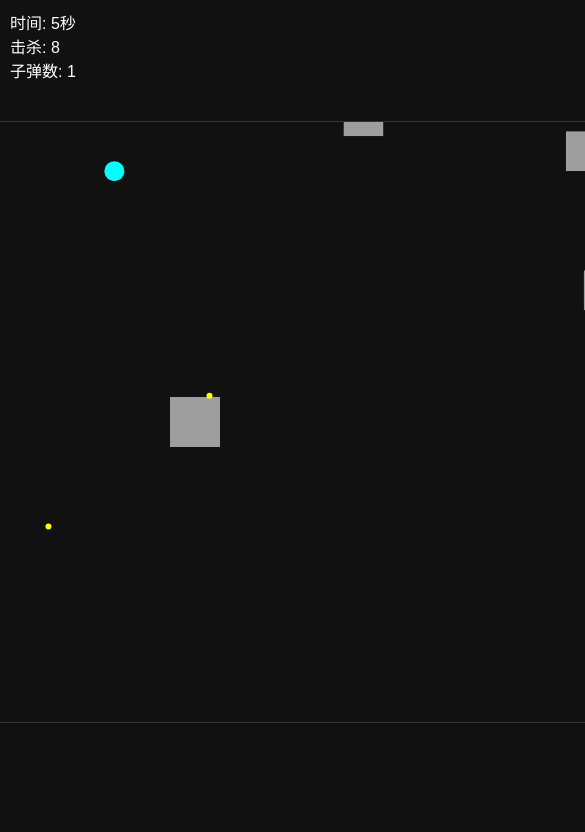
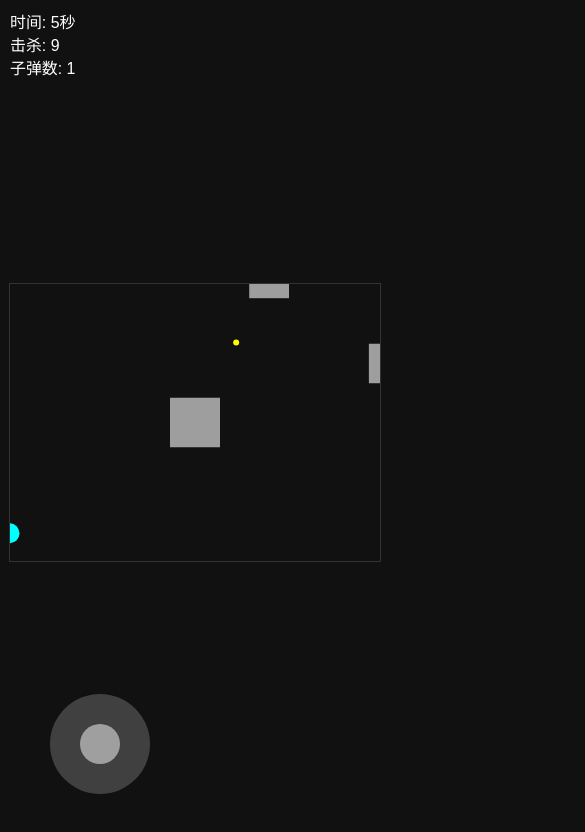
Before and after one commit to muykeee/sansiseize, a plain HTML site: page index.html in a window 390 px wide. Shown: the whole page, 585 px wide, since content can reach past the window. Drawn offline with Linux system fonts and the light colour scheme.

Commit message:
Update index.html

```diff
--- a/index.html
+++ b/index.html
@@ -2,7 +2,7 @@
 <html>
 <head>
     <meta charset="UTF-8">
-    <meta name="viewport" content="width=device-width, initial-scale=1.0">
+    <meta name="viewport" content="width=device-width, initial-scale=1.0, maximum-scale=1.0, user-scalable=no">
     <title>Roguelike生存</title>
     <style>
         body {
@@ -14,15 +14,20 @@
             align-items: center;
             height: 100vh;
             font-family: Arial, sans-serif;
+            touch-action: none;
         }
         canvas {
             border: 1px solid #333;
+            max-width: 100%;
+            max-height: 100vh;
         }
         #stats {
             position: fixed;
             top: 10px;
             left: 10px;
             color: white;
+            font-size: calc(12px + 1vw);
+            z-index: 100;
         }
         #gameOver {
             display: none;
@@ -35,6 +40,34 @@
             padding: 20px;
             text-align: center;
             border-radius: 10px;
+            font-size: calc(14px + 1vw);
+            z-index: 100;
+        }
+        #joystick {
+            position: fixed;
+            bottom: 50px;
+            left: 50px;
+            width: 100px;
+            height: 100px;
+            background: rgba(255, 255, 255, 0.2);
+            border-radius: 50%;
+            display: none;
+            touch-action: none;
+        }
+        #stick {
+            position: absolute;
+            width: 40px;
+            height: 40px;
+            background: rgba(255, 255, 255, 0.5);
+            border-radius: 50%;
+            top: 30px;
+            left: 30px;
+            touch-action: none;
+        }
+        @media (max-width: 768px) {
+            #joystick {
+                display: block;
+            }
         }
     </style>
 </head>
@@ -51,7 +84,10 @@
         游戏结束<br>
         存活时间: <span id="finalTime">0</span>秒<br>
         击杀数: <span id="finalKills">0</span><br>
-        <button onclick="restartGame()">重新开始</button>
+        <button onclick="restartGame()" style="font-size: calc(12px + 1vw); padding: 10px 20px;">重新开始</button>
+    </div>
+    <div id="joystick">
+        <div id="stick"></div>
     </div>
 
     <script>
@@ -59,8 +95,26 @@
         const ctx = canvas.getContext('2d');
         const enemyImage = document.getElementById('enemyImage');
         const playerImage = document.getElementById('playerImage');
-        canvas.width = 800;
-        canvas.height = 600;
+
+        // 设置画布大小为窗口大小
+        function resizeCanvas() {
+            const maxWidth = 800;
+            const maxHeight = 600;
+            const windowRatio = window.innerWidth / window.innerHeight;
+            const gameRatio = maxWidth / maxHeight;
+
+            if (windowRatio < gameRatio) {
+                canvas.width = window.innerWidth * 0.95;
+                canvas.height = (canvas.width / gameRatio);
+            } else {
+                canvas.height = window.innerHeight * 0.95;
+                canvas.width = canvas.height * gameRatio;
+            }
+        }
+
+        // 初始化时调整画布大小
+        resizeCanvas();
+        window.addEventListener('resize', resizeCanvas);
 
         let game = {
             player: {
@@ -81,6 +135,62 @@
             shotDelay: 250
         };
 
+        // 虚拟摇杆控制
+        const joystick = document.getElementById('joystick');
+        const stick = document.getElementById('stick');
+        let joystickData = {
+            touching: false,
+            startX: 0,
+            startY: 0,
+            moveX: 0,
+            moveY: 0
+        };
+
+        function handleJoystickStart(e) {
+            const touch = e.touches[0];
+            const joystickRect = joystick.getBoundingClientRect();
+            joystickData.touching = true;
+            joystickData.startX = touch.clientX - joystickRect.left;
+            joystickData.startY = touch.clientY - joystickRect.top;
+            updateStickPosition(touch.clientX - joystickRect.left, touch.clientY - joystickRect.top);
+        }
+
+        function handleJoystickMove(e) {
+            if (!joystickData.touching) return;
+            e.preventDefault();
+            const touch = e.touches[0];
+            const joystickRect = joystick.getBoundingClientRect();
+            const x = touch.clientX - joystickRect.left;
+            const y = touch.clientY - joystickRect.top;
+            updateStickPosition(x, y);
+        }
+
+        function handleJoystickEnd() {
+            joystickData.touching = false;
+            stick.style.transform = 'translate(-50%, -50%)';
+            joystickData.moveX = 0;
+            joystickData.moveY = 0;
+        }
+
+        function updateStickPosition(x, y) {
+            const deltaX = x - 50;
+            const deltaY = y - 50;
+            const distance = Math.min(50, Math.sqrt(deltaX * deltaX + deltaY * deltaY));
+            const angle = Math.atan2(deltaY, deltaX);
+            const moveX = Math.cos(angle) * distance;
+            const moveY = Math.sin(angle) * distance;
+
+            stick.style.transform = `translate(${moveX}px, ${moveY}px)`;
+
+            joystickData.moveX = moveX / 50;
+            joystickData.moveY = moveY / 50;
+        }
+
+        joystick.addEventListener('touchstart', handleJoystickStart);
+        joystick.addEventListener('touchmove', handleJoystickMove);
+        joystick.addEventListener('touchend', handleJoystickEnd);
+        joystick.addEventListener('touchcancel', handleJoystickEnd);
+
         const keys = {
             w: false,
             s: false,
@@ -100,6 +210,129 @@
             }
         });
 
+        // 更新玩家位置的函数现在需要同时处理键盘和触屏输入
+        function updatePlayerPosition() {
+            let dx = 0;
+            let dy = 0;
+
+            // 键盘输入
+            if (keys.w) dy -= 1;
+            if (keys.s) dy += 1;
+            if (keys.a) dx -= 1;
+            if (keys.d) dx += 1;
+
+            // 触屏输入
+            if (joystickData.touching) {
+                dx += joystickData.moveX;
+                dy += joystickData.moveY;
+            }
+
+            // 标准化向量
+            if (dx !== 0 || dy !== 0) {
+                const length = Math.sqrt(dx * dx + dy * dy);
+                dx = dx / length;
+                dy = dy / length;
+            }
+
+            game.player.x += dx * game.player.speed;
+            game.player.y += dy * game.player.speed;
+
+            // 确保玩家不会移出画布
+            game.player.x = Math.max(game.player.size, Math.min(canvas.width - game.player.size, game.player.x));
+            game.player.y = Math.max(game.player.size, Math.min(canvas.height - game.player.size, game.player.y));
+        }
+
+        // 在 update 函数中替换原有的玩家移动代码
+        function update() {
+            if (game.isGameOver) return;
+
+            shootBullet();
+            updatePlayerPosition();
+
+            // 其余的更新逻辑保持不变
+            for (let i = game.bullets.length - 1; i >= 0; i--) {
+                const bullet = game.bullets[i];
+                bullet.x += Math.cos(bullet.angle) * bullet.speed;
+                bullet.y += Math.sin(bullet.angle) * bullet.speed;
+
+                if (bullet.x < 0 || bullet.x > canvas.width ||
+                    bullet.y < 0 || bullet.y > canvas.height) {
+                    game.bullets.splice(i, 1);
+                }
+            }
+
+            for (let i = game.enemies.length - 1; i >= 0; i--) {
+                const enemy = game.enemies[i];
+                const dx = game.player.x - enemy.x;
+                const dy = game.player.y - enemy.y;
+                const dist = Math.sqrt(dx * dx + dy * dy);
+
+                enemy.x += (dx / dist) * enemy.speed;
+                enemy.y += (dy / dist) * enemy.speed;
+
+                const playerDist = Math.sqrt(
+                    Math.pow(game.player.x - enemy.x, 2) +
+                    Math.pow(game.player.y - enemy.y, 2)
+                );
+
+                if (playerDist < game.player.size + enemy.size) {
+                    gameOver();
+                    return;
+                }
+
+                for (let j = game.bullets.length - 1; j >= 0; j--) {
+                    const bullet = game.bullets[j];
+                    const bulletDist = Math.sqrt(
+                        Math.pow(bullet.x - enemy.x, 2) +
+                        Math.pow(bullet.y - enemy.y, 2)
+                    );
+
+                    if (bulletDist < enemy.size) {
+                        spawnPowerup(enemy.x, enemy.y);
+                        game.enemies.splice(i, 1);
+                        game.bullets.splice(j, 1);
+                        game.kills++;
+                        break;
+                    }
+                }
+            }
+
+            for (let i = game.powerups.length - 1; i >= 0; i--) {
+                const powerup = game.powerups[i];
+                const dist = Math.sqrt(
+                    Math.pow(game.player.x - powerup.x, 2) +
+                    Math.pow(game.player.y - powerup.y, 2)
+                );
+
+                if (dist < game.player.size + powerup.size) {
+                    switch(powerup.type) {
+                        case 'addBullet':
+                            game.player.bulletCount++;
+                            break;
+                        case 'clearAll':
+                            game.enemies = [];
+                            break;
+                        case 'slowEnemies':
+                            game.enemies.forEach(enemy => {
+                                enemy.speed = enemy.baseSpeed * 0.5;
+                            });
+                            break;
+                    }
+                    game.powerups.splice(i, 1);
+                }
+            }
+
+            game.time += 1/60;
+            game.difficulty = 1 + Math.floor(game.time / 30) * 0.5;
+
+            if (Math.random() < 0.02 + (game.difficulty * 0.01)) {
+                spawnEnemy();
+            }
+
+            updateUI();
+        }
+
+        // 其余函数保持不变
         function findNearestEnemy() {
             if (game.enemies.length === 0) return null;
 
@@ -198,101 +431,6 @@
             game.lastShot = now;
         }
 
-        function update() {
-            if (game.isGameOver) return;
-
-            shootBullet();
-
-            if (keys.w) game.player.y -= game.player.speed;
-            if (keys.s) game.player.y += game.player.speed;
-            if (keys.a) game.player.x -= game.player.speed;
-            if (keys.d) game.player.x += game.player.speed;
-
-            game.player.x = Math.max(game.player.size, Math.min(canvas.width - game.player.size, game.player.x));
-            game.player.y = Math.max(game.player.size, Math.min(canvas.height - game.player.size, game.player.y));
-
-            for (let i = game.bullets.length - 1; i >= 0; i--) {
-                const bullet = game.bullets[i];
-                bullet.x += Math.cos(bullet.angle) * bullet.speed;
-                bullet.y += Math.sin(bullet.angle) * bullet.speed;
-
-                if (bullet.x < 0 || bullet.x > canvas.width ||
-                    bullet.y < 0 || bullet.y > canvas.height) {
-                    game.bullets.splice(i, 1);
-                }
-            }
-
-            for (let i = game.enemies.length - 1; i >= 0; i--) {
-                const enemy = game.enemies[i];
-                const dx = game.player.x - enemy.x;
-                const dy = game.player.y - enemy.y;
-                const dist = Math.sqrt(dx * dx + dy * dy);
-
-                enemy.x += (dx / dist) * enemy.speed;
-                enemy.y += (dy / dist) * enemy.speed;
-
-                const playerDist = Math.sqrt(
-                    Math.pow(game.player.x - enemy.x, 2) +
-                    Math.pow(game.player.y - enemy.y, 2)
-                );
-
-                if (playerDist < game.player.size + enemy.size) {
-                    gameOver();
-                    return;
-                }
-
-                for (let j = game.bullets.length - 1; j >= 0; j--) {
-                    const bullet = game.bullets[j];
-                    const bulletDist = Math.sqrt(
-                        Math.pow(bullet.x - enemy.x, 2) +
-                        Math.pow(bullet.y - enemy.y, 2)
-                    );
-
-                    if (bulletDist < enemy.size) {
-                        spawnPowerup(enemy.x, enemy.y);
-                        game.enemies.splice(i, 1);
-                        game.bullets.splice(j, 1);
-                        game.kills++;
-                        break;
-                    }
-                }
-            }
-
-            for (let i = game.powerups.length - 1; i >= 0; i--) {
-                const powerup = game.powerups[i];
-                const dist = Math.sqrt(
-                    Math.pow(game.player.x - powerup.x, 2) +
-                    Math.pow(game.player.y - powerup.y, 2)
-                );
-
-                if (dist < game.player.size + powerup.size) {
-                    switch(powerup.type) {
-                        case 'addBullet':
-                            game.player.bulletCount++;
-                            break;
-                        case 'clearAll':
-                            game.enemies = [];
-                            break;
-                        case 'slowEnemies':
-                            game.enemies.forEach(enemy => {
-                                enemy.speed = enemy.baseSpeed * 0.5;
-                            });
-                            break;
-                    }
-                    game.powerups.splice(i, 1);
-                }
-            }
-
-            game.time += 1/60;
-            game.difficulty = 1 + Math.floor(game.time / 30) * 0.5;
-
-            if (Math.random() < 0.02 + (game.difficulty * 0.01)) {
-                spawnEnemy();
-            }
-
-            updateUI();
-        }
-
         function draw() {
             ctx.fillStyle = '#111';
             ctx.fillRect(0, 0, canvas.width, canvas.height);
```
